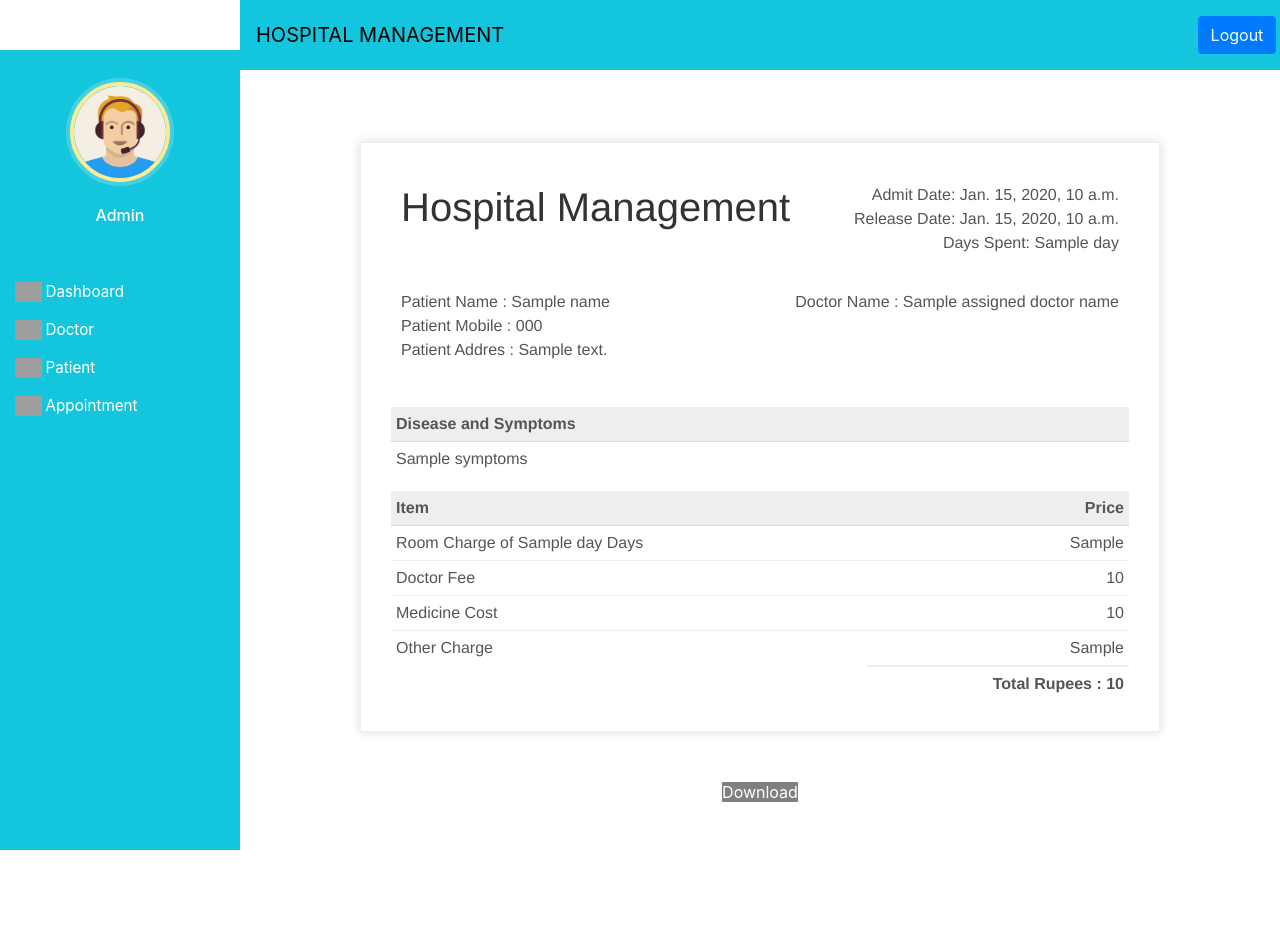
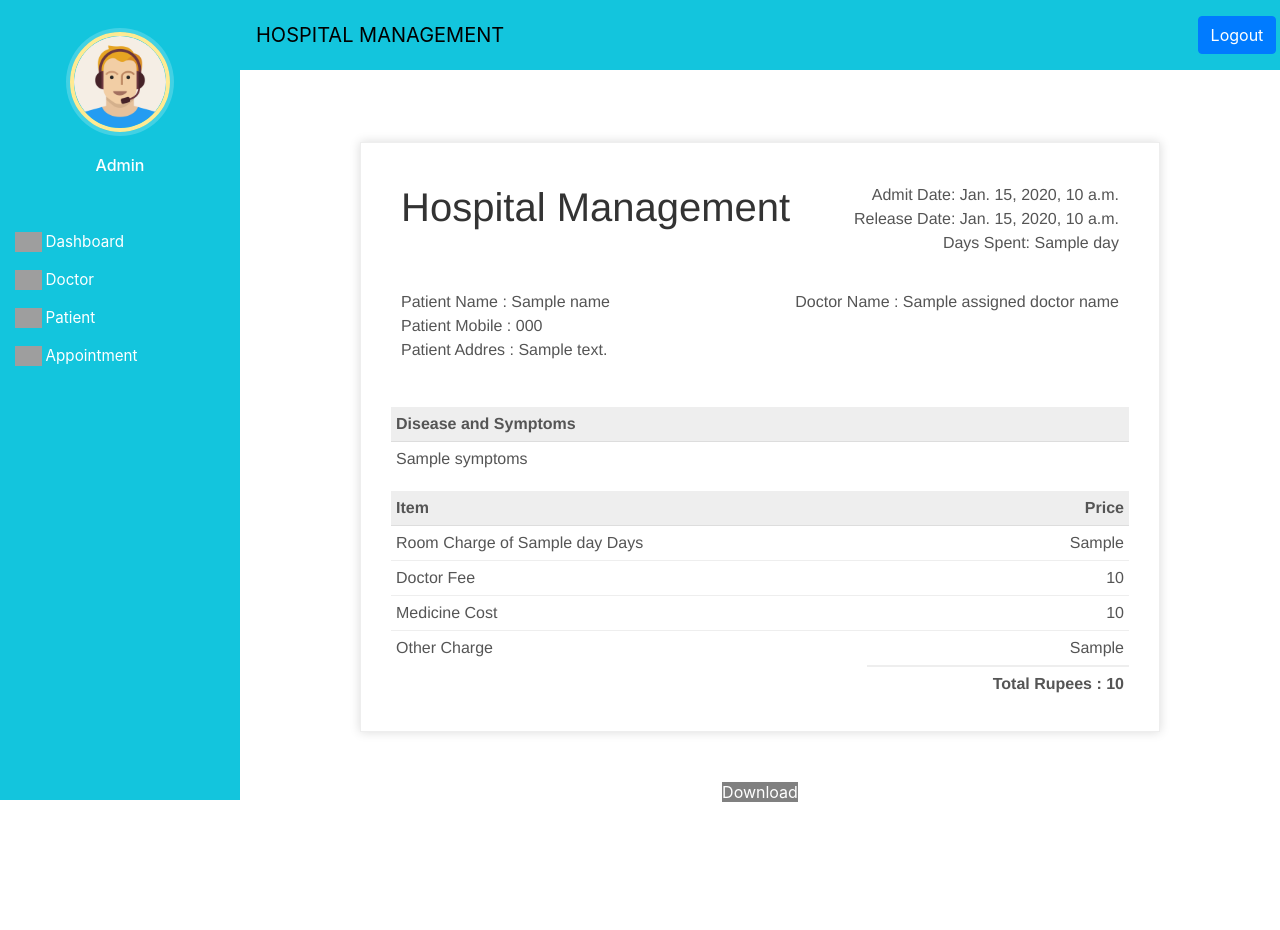
Before and after one commit to Pranshu71308/CareConnect, a Django app: template templates/hospital/patient_final_bill.html in a window 1280 px wide. Run offline with Django 3.2, Linux system fonts and the light colour scheme; the template is opened without the code that fills it: most values are stand-ins (such as "Sample title", 1, 10 or a date in 2020); some libraries are stand-ins or nearby versions; grey boxes are pictures that could not be loaded.

Commit message:
admin ui fix (#2)

```diff
--- a/templates/hospital/patient_final_bill.html
+++ b/templates/hospital/patient_final_bill.html
@@ -98,10 +98,6 @@
 
     .rtl table tr td:nth-child(2) {
       text-align: left;
-    }
-
-    .menu {
-      top: 50px;
     }
 
     .download {
```
